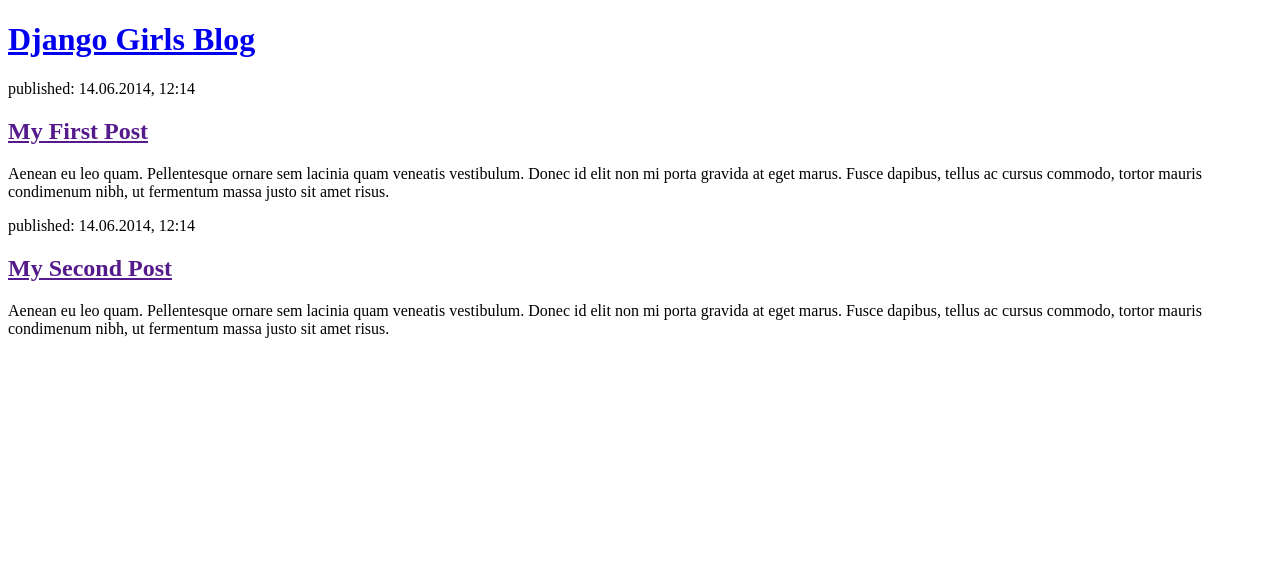
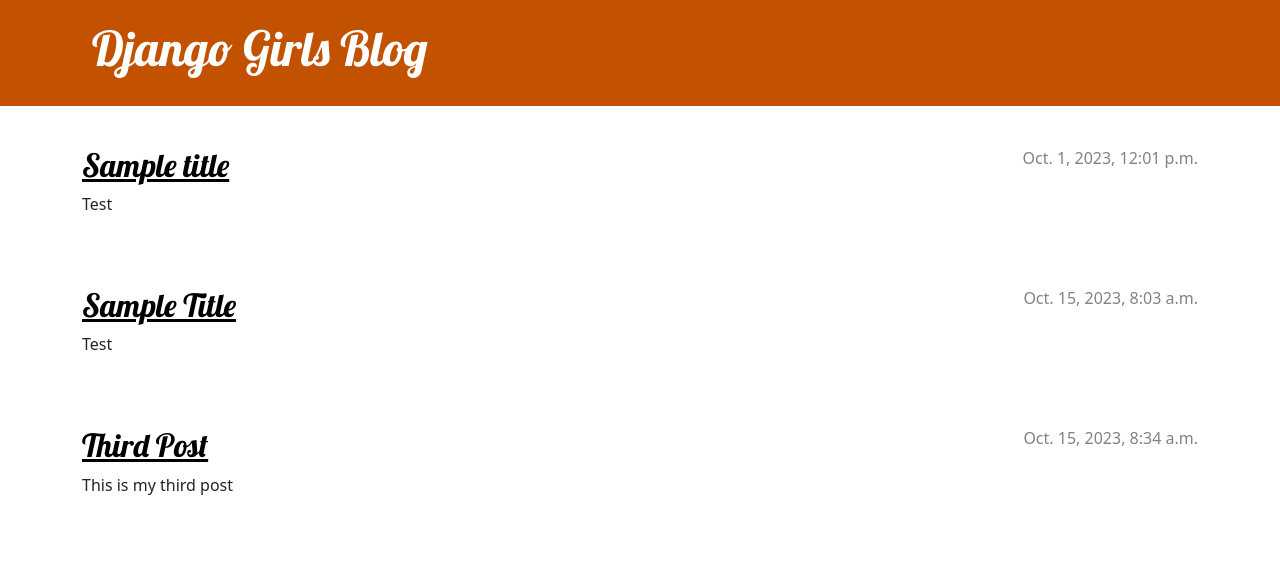
Before and after one commit to Pulse172/M05-Django, a Django app: page / in a window 1280 px wide. Shown: the top 566 px of the page. Run offline with Django 3.2, Linux system fonts and the light colour scheme; data comes from the database, SQL or seed files in the repository; both versions use the stored data as it was after the commit.

Commit message:
M06 assignment

```diff
--- /dev/null
+++ b/blog/static/css/blog.css
@@ -0,0 +1,70 @@
+.page-header {
+    background-color: #C25100;
+    margin-top: 0;
+    margin-bottom: 40px;
+    padding: 20px 20px 20px 40px;
+}
+
+.page-header h1,
+.page-header h1 a,
+.page-header h1 a:visited,
+.page-header h1 a:active {
+    color: #ffffff;
+    font-size: 36pt;
+    text-decoration: none;
+}
+
+h1,
+h2,
+h3,
+h4 {
+    font-family: 'Lobster', cursive;
+}
+
+.date {
+    color: #828282;
+}
+
+.save {
+    float: right;
+}
+
+.post-form textarea,
+.post-form input {
+    width: 100%;
+}
+
+.top-menu,
+.top-menu:hover,
+.top-menu:visited {
+    color: #ffffff;
+    float: right;
+    font-size: 26pt;
+    margin-right: 20px;
+}
+
+.post {
+    margin-bottom: 70px;
+}
+
+.post h2 a,
+.post h2 a:visited {
+    color: #000000;
+}
+
+.post > .date,
+.post > .actions {
+    float: right;
+}
+
+.btn-secondary,
+.btn-secondary:visited {
+    color: #C25100;
+    background: none;
+    border-color: #C25100;
+}
+
+.btn-secondary:hover {
+    color: #FFFFFF;
+    background-color: #C25100;
+}
--- /dev/null
+++ b/blog/templates/blog/base.html
@@ -0,0 +1,39 @@
+{% load static %}
+
+<!DOCTYPE html>
+
+<html>
+    <head>
+        <!--Things not displayed on screen-->
+        <title> Django Blog</title>
+        <link rel="stylesheet" href="https://cdn.jsdelivr.net/npm/bootstrap@5.1.3/dist/css/bootstrap.min.css" integrity="sha384-1BmE4kWBq78iYhFldvKuhfTAU6auU8tT94WrHftjDbrCEXSU1oBoqyl2QvZ6jIW3" crossorigin="anonymous">
+        <link rel="stylesheet" href="https://fonts.googleapis.com/css?family=Lobster&subset=latin,latin-ext">
+        <link rel="stylesheet" href="{% static 'css/blog.css' %}">
+    </head>
+    <body>
+        <header class="page-header">
+                <div class="container">
+                    <h1><a href="/">Django Girls Blog</a></h1>
+                </div>
+        </header>
+
+        <main class="container">
+            <div class="row">
+                <div class="col">
+                    {% block content %}
+                    {% endblock %}
+                    <!--{% for post in posts %}
+                        <article class="post">
+                            <time class="date">
+                                {{ post.published_date }}
+                            </time>
+                            <h2><a href="">{{ post.title }}</a></h2>
+                            <p>{{ post.text|linebreaksbr }}</p>
+                        </article>
+                    {% endfor %}-->
+                </div>
+            </div>
+        </main>
+
+    </body>
+</html>
--- a/blog/templates/blog/post_list.html
+++ b/blog/templates/blog/post_list.html
@@ -1,28 +1,63 @@
+{% extends 'blog/base.html' %}
+{% block content %}
+    {% for post in posts %}
+        <article class="post">
+            <time class="date">
+                {{ post.published_date }}
+            </time>
+            <h2><a href="{% url 'post_detail' pk=post.pk %}">{{ post.title }}</a></h2>
+            <p>{{ post.text|linebreaksbr }}</p>
+        </article>
+    {% endfor %}
+{% endblock %}
+<!--{% load static %}
+
 <!DOCTYPE html>
 
 <html>
     <head>
-        <!--Things not displayed on screen-->
+
         <title> Django Blog</title>
+        <link rel="stylesheet" href="https://cdn.jsdelivr.net/npm/bootstrap@5.1.3/dist/css/bootstrap.min.css" integrity="sha384-1BmE4kWBq78iYhFldvKuhfTAU6auU8tT94WrHftjDbrCEXSU1oBoqyl2QvZ6jIW3" crossorigin="anonymous">
+        <link rel="stylesheet" href="https://fonts.googleapis.com/css?family=Lobster&subset=latin,latin-ext">
+        <link rel="stylesheet" href="{% static 'css/blog.css' %}">
     </head>
     <body>
-        <!--p tags are paragraph tags-->
-        <header> <!--Title of webpage-->
-            <!--a or anchor tags link to something-->
-                <h1><a href="/">Django Girls Blog</h1></a></h1> <!--heading tags that denotes sections or titles of parts of the webpage-->
-        </header>
+        <header class="page-header">
+                <div class="container">
+                    <h1><a href="/">Django Girls Blog</a></h1>
+                </div>
+        </header>-->
+
+        <!--<header>
+
+                <h1><a href="/">Django Girls Blog</h1></a></h1>
+        </header>-->
 
         <!--article container tag... this tag usually describe articles or posts-->
+        <!--<main class="container">
+            <div class="row">
+                <div class="col">-->
+
+               <!----</div>
+            </div>
+        </main> -->
+        <!--{% for post in posts %}
+        <article class="post">
+            <time> {{post.published_date}}</time>
+            <h2><a href="">{{post.title}}</a></h2>
+            <p>{{post.text|linebreaksbr}}</p>
+        {% endfor %}
         <article>
             <time> published: 14.06.2014, 12:14</time>
             <h2><a href="">My First Post</a></h2>
             <p>Aenean eu leo quam. Pellentesque ornare sem lacinia quam veneatis vestibulum. Donec id elit non mi porta gravida at eget marus. Fusce dapibus, tellus ac cursus commodo, tortor mauris condimenum nibh, ut fermentum massa justo sit amet risus.</p>
-    </article>
+        </article>-->
 
-    <article>
+    <!--<article>
         <time> published: 14.06.2014, 12:14</time>
         <h2><a href="">My Second Post</a></h2>
         <p>Aenean eu leo quam. Pellentesque ornare sem lacinia quam veneatis vestibulum. Donec id elit non mi porta gravida at eget marus. Fusce dapibus, tellus ac cursus commodo, tortor mauris condimenum nibh, ut fermentum massa justo sit amet risus.</p>
-</article>
-    </body>
-</html>
+    </article>-->
+    <!--</body>
+</html>-->
--- a/blog/urls.py
+++ b/blog/urls.py
@@ -3,4 +3,5 @@
 
 urlpatterns = [
     path('',views.post_list, name='post_list'),
+    path('post/<int:pk>/', views.post_detail, name='post_detail'),
 ]
--- a/blog/views.py
+++ b/blog/views.py
@@ -1,6 +1,13 @@
 from django.shortcuts import render
-
+from .models import Post
+from django.utils import timezone
+from django.shortcuts import render, get_object_or_404
 # Create your views here.
 
 def post_list(request):
-        return render(request, 'blog/post_list.html', {})
+        posts = Post.objects.filter(published_date__lte=timezone.now()).order_by('published_date')
+        return render(request, 'blog/post_list.html', {'posts':posts})
+
+def post_detail(request, pk):
+        post = get_object_or_404(Post, pk=pk)
+        return render(request, 'blog/post_detail.html', {'post':post})
--- /dev/null
+++ b/commands.txt
@@ -0,0 +1,2 @@
+docker build --tag python-django .
+docker run --publish 8000:8000 python-django
--- a/requirements.txt
+++ b/requirements.txt
@@ -1 +1,4 @@
-Django~=3.2.10
+asgiref==3.7.2
+Django==3.2.21
+pytz==2023.3.post1
+sqlparse==0.4.4
```
Also changed, not shown: blog/templates/blog/post_detail.html (added, +13 -0 lines), db.sqlite3, 2 other files.
